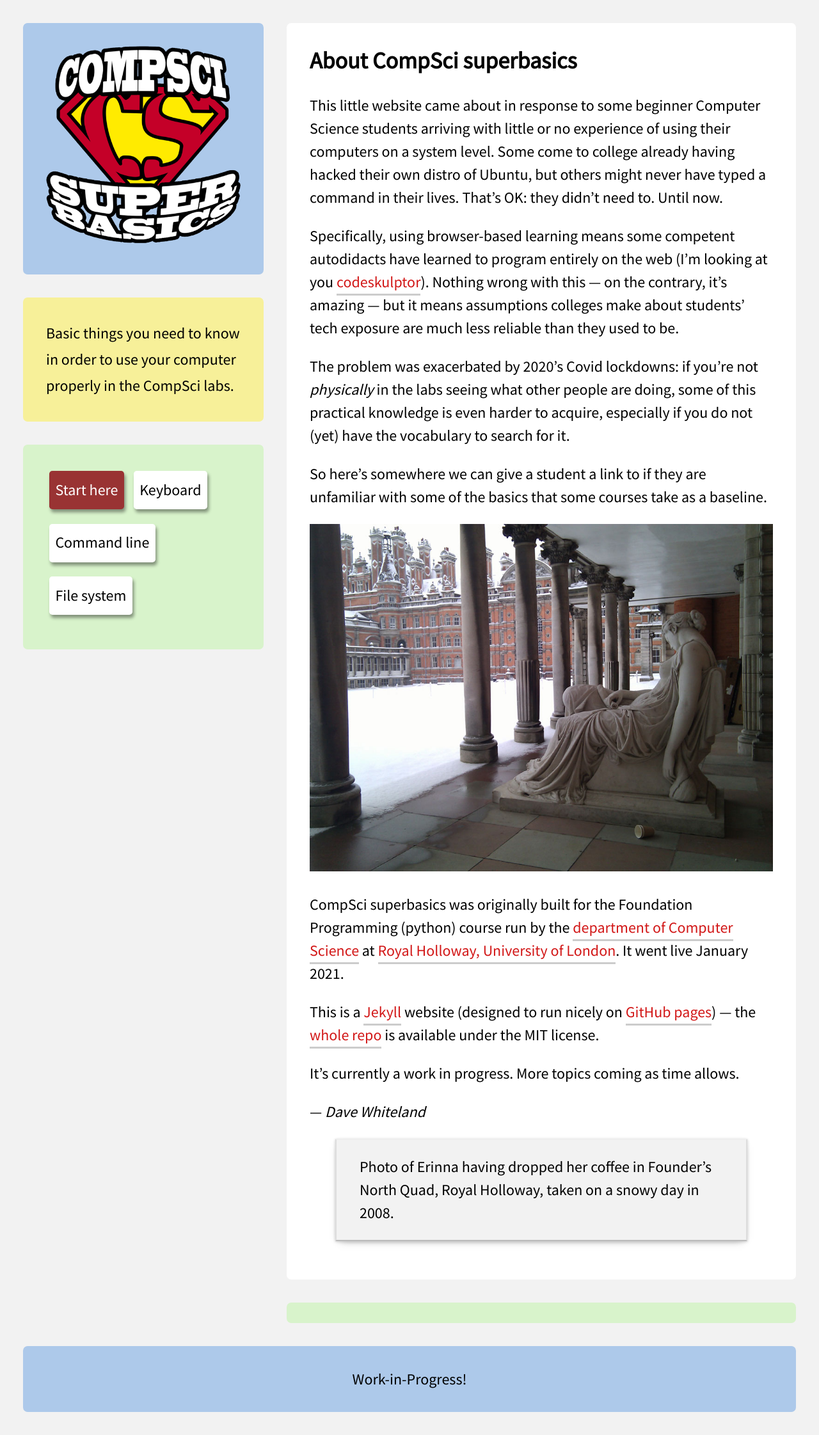
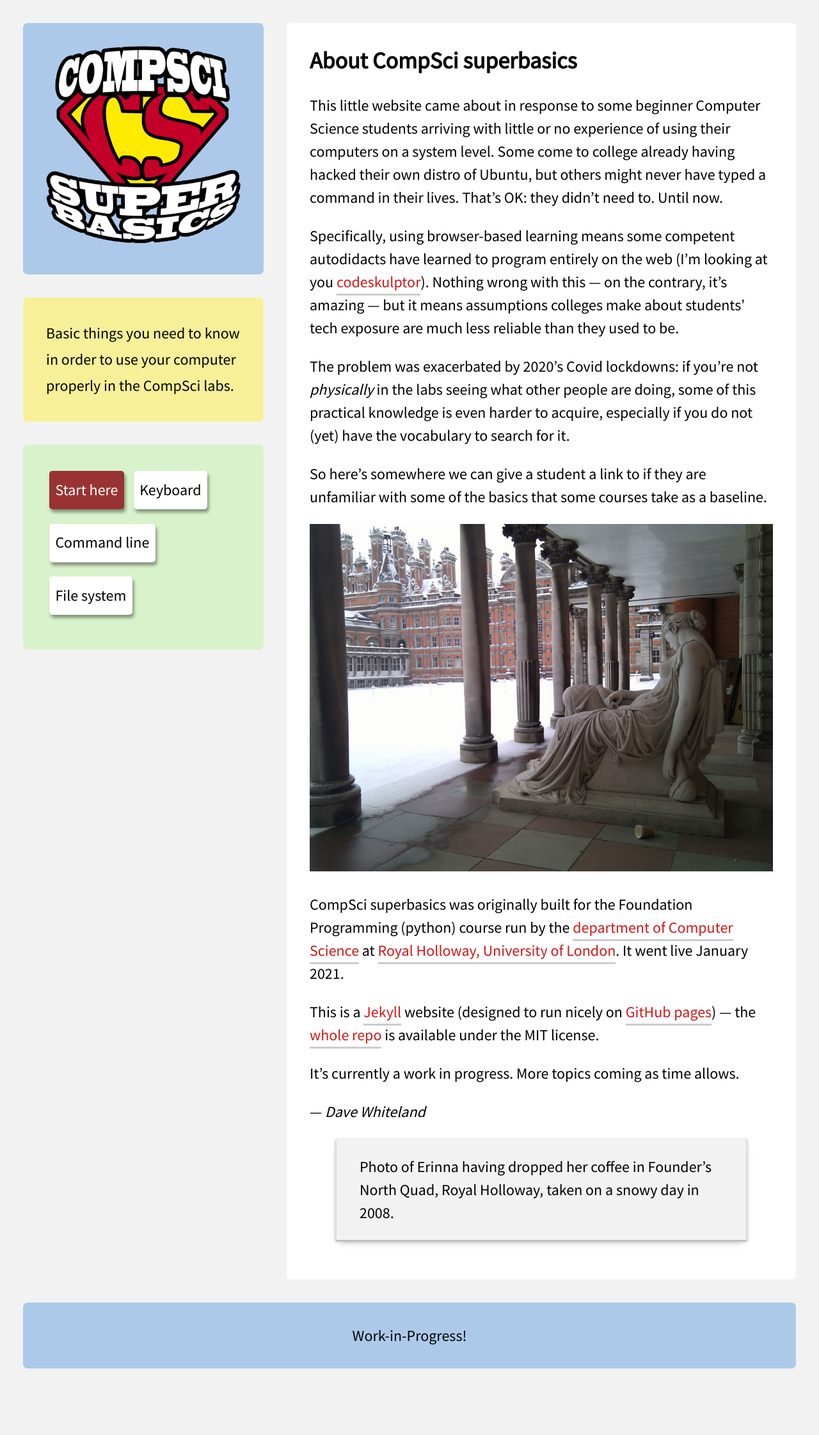
Before and after one commit to davewhiteland/compsci-superbasics, a Jekyll site: the page built from about.md, in a window 1280 px wide. Shown: the whole page at 64% size. Built offline with Jekyll 4.4.1, drawn with Linux system fonts in a browser that asks for light colours; after the commit the page ends 2175 px from its top, so only the background shows below that.

Commit message:
make prev-next block conditional (so about page can use topic layout)

```diff
--- a/_layouts/topic.html
+++ b/_layouts/topic.html
@@ -26,12 +26,12 @@ layout: default
   <h2>{{ page.title }}</h2>
   {{ content }}
 </article>
-<div class="prev-next-nav block">
 {% if prevurl or nexturl %}
-  {% if nexturl %}<a href="{{nexturl | prepend:site.baseurl }}" class="next">{{ nexttitle }}</a>{% endif %}
-  {% if prevurl %}<a href="{{prevurl | prepend:site.baseurl }}" class="prev">{{ prevtitle }}</a>{% endif %}
+  <div class="prev-next-nav block">
+    {% if nexturl %}<a href="{{nexturl | prepend:site.baseurl }}" class="next">{{ nexttitle }}</a>{% endif %}
+    {% if prevurl %}<a href="{{prevurl | prepend:site.baseurl }}" class="prev">{{ prevtitle }}</a>{% endif %}
+  </div>
 {% endif %}
-</div>
 {% unless prevurl %}
   {% assign prevurl = page.collection | prepend: '/' %}
 {% endunless %}
```
